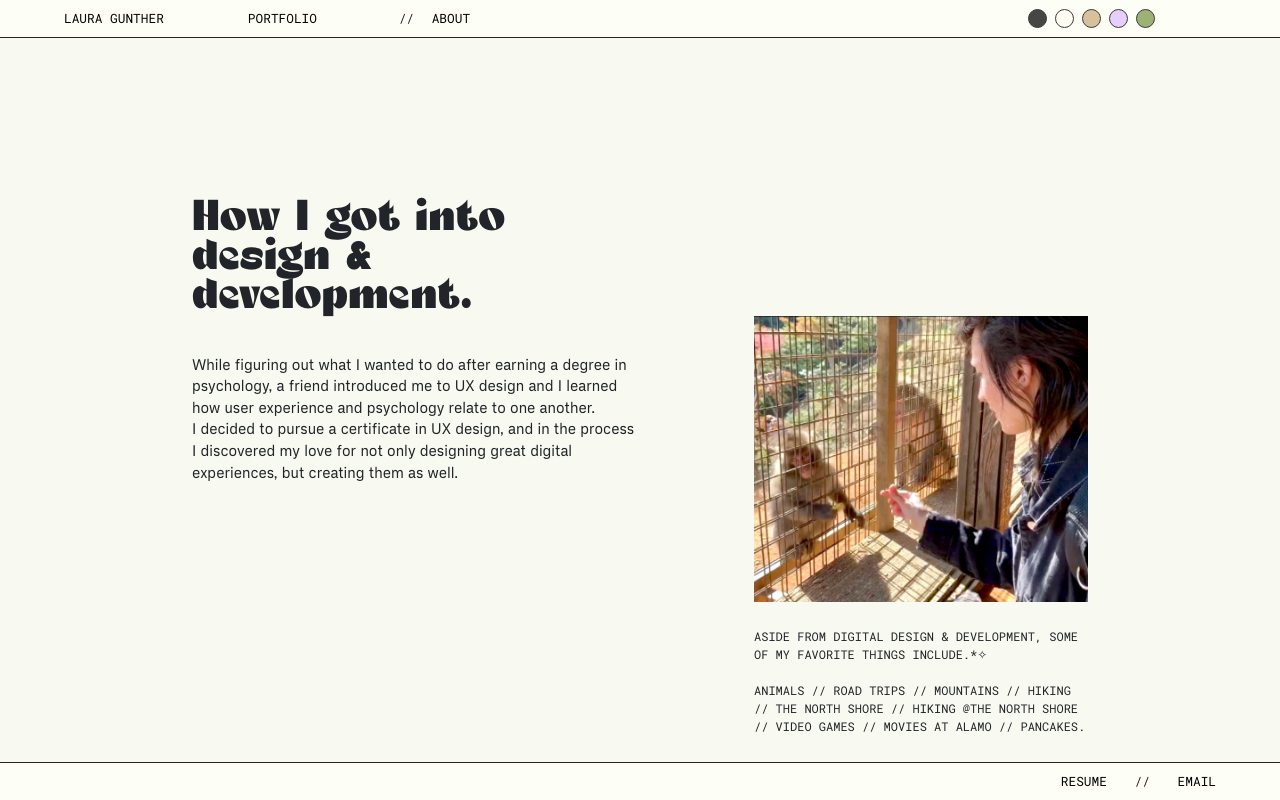
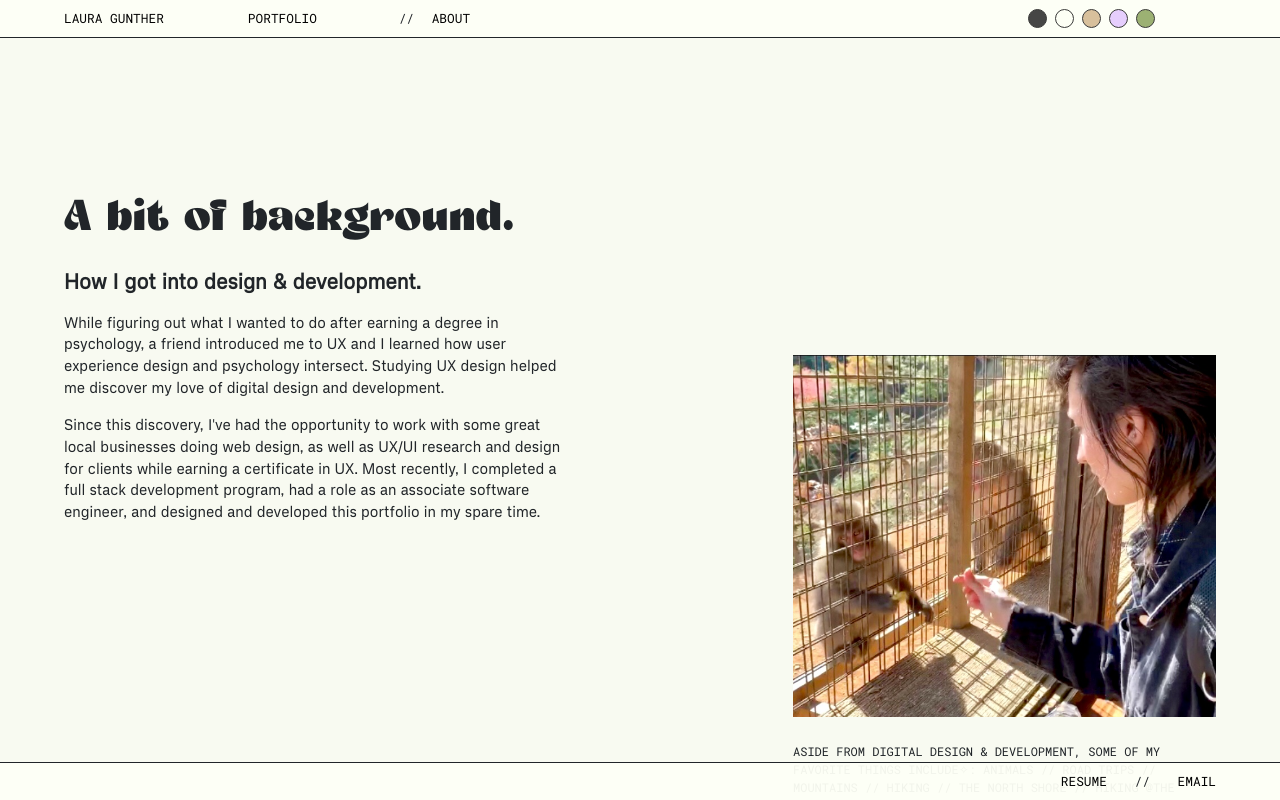
Before and after one commit to lo-designs/Portfolio, a React (Create React App) app: page /about in a window 1280 px wide. Built offline with nearby package versions, Linux system fonts and the light colour scheme.

Commit message:
home page adjustments

```diff
--- a/src/Components/About/About.jsx
+++ b/src/Components/About/About.jsx
@@ -7,12 +7,14 @@ function About() {
   return (
     <div className="about-section">
       <div className="about-summary">
-        <h3 className="about-heading">How I got into design & development.</h3>
-
+        <h3 className="about-heading">A bit of background.</h3>
+         <p className="about-subheading">How I got into design & development.</p>
         <div className="about-description">
           <p>
-            While figuring out what I wanted to do after earning a degree in psychology, a friend introduced me to UX design and I learned how user experience and psychology relate to one another.
-           <p> I decided to pursue a certificate in UX design, and in the process I discovered my love for not only designing great digital experiences, but creating them as well.</p>
+            While figuring out what I wanted to do after earning a degree in psychology, a friend introduced me to UX and I learned how user experience design and psychology intersect. Studying UX design helped me discover my love of digital design and development.
+           </p> <p>Since this discovery, I've had the opportunity to work with some great local businesses
+            doing web design, as well as UX/UI research and design for clients
+            while earning a certificate in UX. Most recently, I completed a full stack development program, had a role as an associate software engineer, and designed and developed this portfolio in my spare time.
           </p>
         </div>
       </div>
@@ -23,10 +25,8 @@ function About() {
       </div>
       <div className="favorite-things-card">
         <p className="favorite-things">
-          Aside from digital design & development, some of my favorite things
-          include.*✧
-          <br />
-          <br />
+        Aside from digital design & development, some of my favorite things
+          include✧:
           animals // road trips // mountains // hiking // the north shore // hiking @the north shore //
           video games // movies at alamo // pancakes.
         </p>
--- a/src/Components/About/About.scss
+++ b/src/Components/About/About.scss
@@ -1,5 +1,5 @@
 .about-section {
-  padding: 0 15%;
+  padding: 0 5%;
   height: 100vh;
   margin: 25vh 0 20vh 0;
 
@@ -7,22 +7,28 @@
     font-size: 2.7rem;
     font-family: "Celebrate-Retro";
     line-height: 0.9em;
-    padding-bottom: 30px;
-    width: 35vw;
+    padding-bottom: 20px;
+    width: 40vw;
+  }
+
+  .about-subheading {
+   font-size: 1.25rem;
+   font-family: "Vercetti";
+   font-weight: bold;
   }
 
   .about-summary {
     font-family: "Vercetti";
     font-size: 0.9rem;
-    width: 35vw;
+    width: 40vw;
   }
 
   .about-me {
    margin-top: -200px;
    max-width: 450px;
    float: right;
-   width: 30vw;
-   padding-left: 50px;
+   width: 35vw;
+   padding-left: 25px;
     .me {
       object-fit: cover;
 
--- a/src/Components/Portfolio/Portfolio.jsx
+++ b/src/Components/Portfolio/Portfolio.jsx
@@ -14,16 +14,14 @@ function Portfolio() {
       <div className="portfolio-intro">
         <h3 className="portfolio-header">Portfolio</h3>
         <h3 className="portfolio-subheader">
-          Web design & development // UX UI design
+         [ Web design & development work + UX UI design case studies. ]
         </h3>
-        <div className="portfolio-summary">
+        {/* <div className="portfolio-summary">
           <p>
-            I've had the opportunity to work with some great local businesses
-            doing web design, as well as UX/UI research and design for clients
-            while earning a certificate in UX. Most recently, I completed a full stack development program and made this portfolio in my spare time.
+
           </p>
           <p>Check out some of my case studies below:</p>
-        </div>
+        </div> */}
       </div>
       <nav className="menu">
         <div className="menu__item">
--- a/src/Components/Portfolio/Portfolio.scss
+++ b/src/Components/Portfolio/Portfolio.scss
@@ -34,10 +34,11 @@
   }
 
   .portfolio-subheader {
-    font-size: 0.9rem;
-    font-family: "RobotoMono-Regular";
-    text-transform: uppercase;
-    padding: 10px 0 20px;
+    font-size: 1.25rem;
+    font-family: "Vercetti";
+    font-weight: bold;
+   //  text-transform: uppercase;
+    padding: 10px 0 0 0;
   }
 
 }
```
